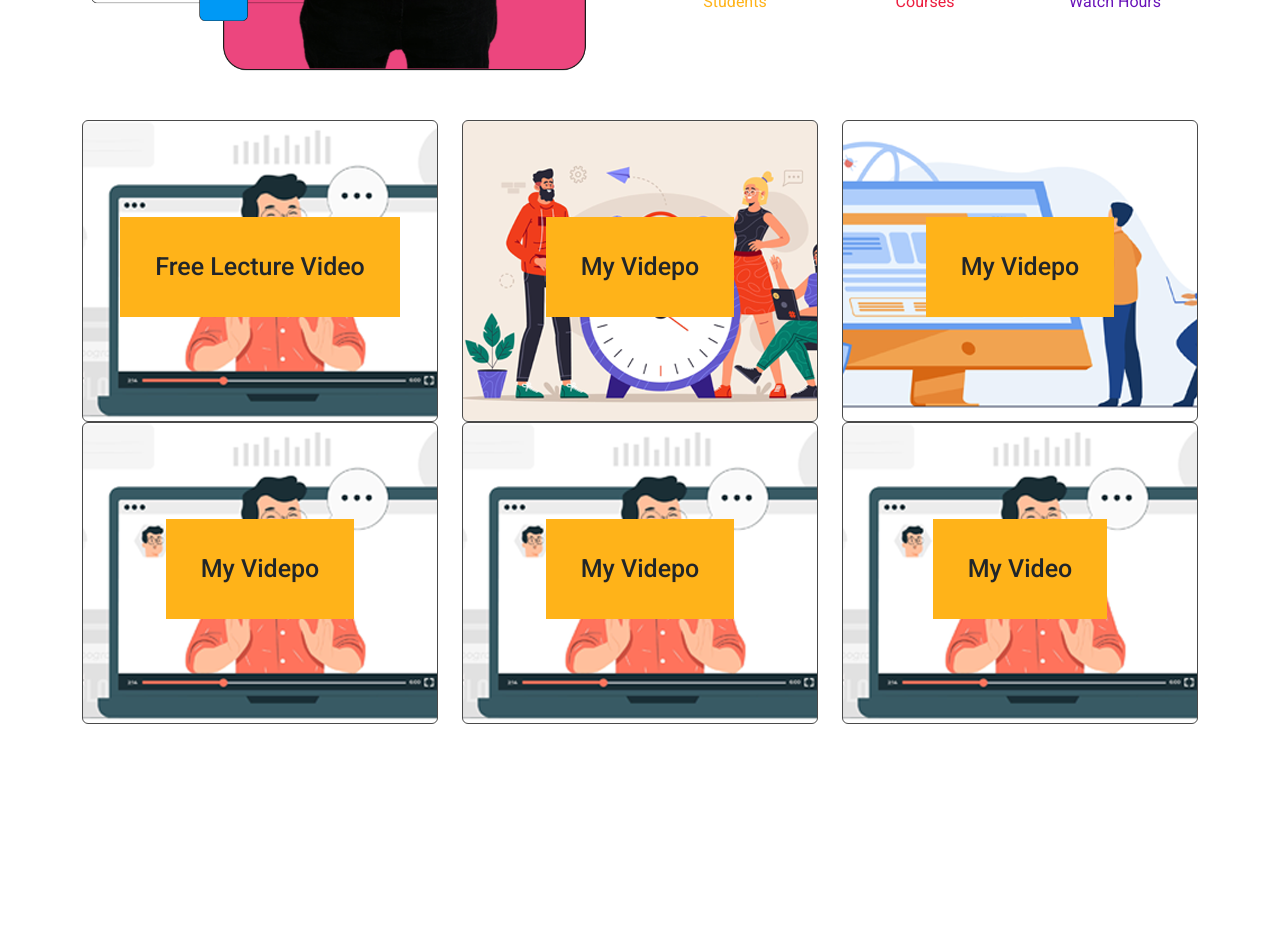
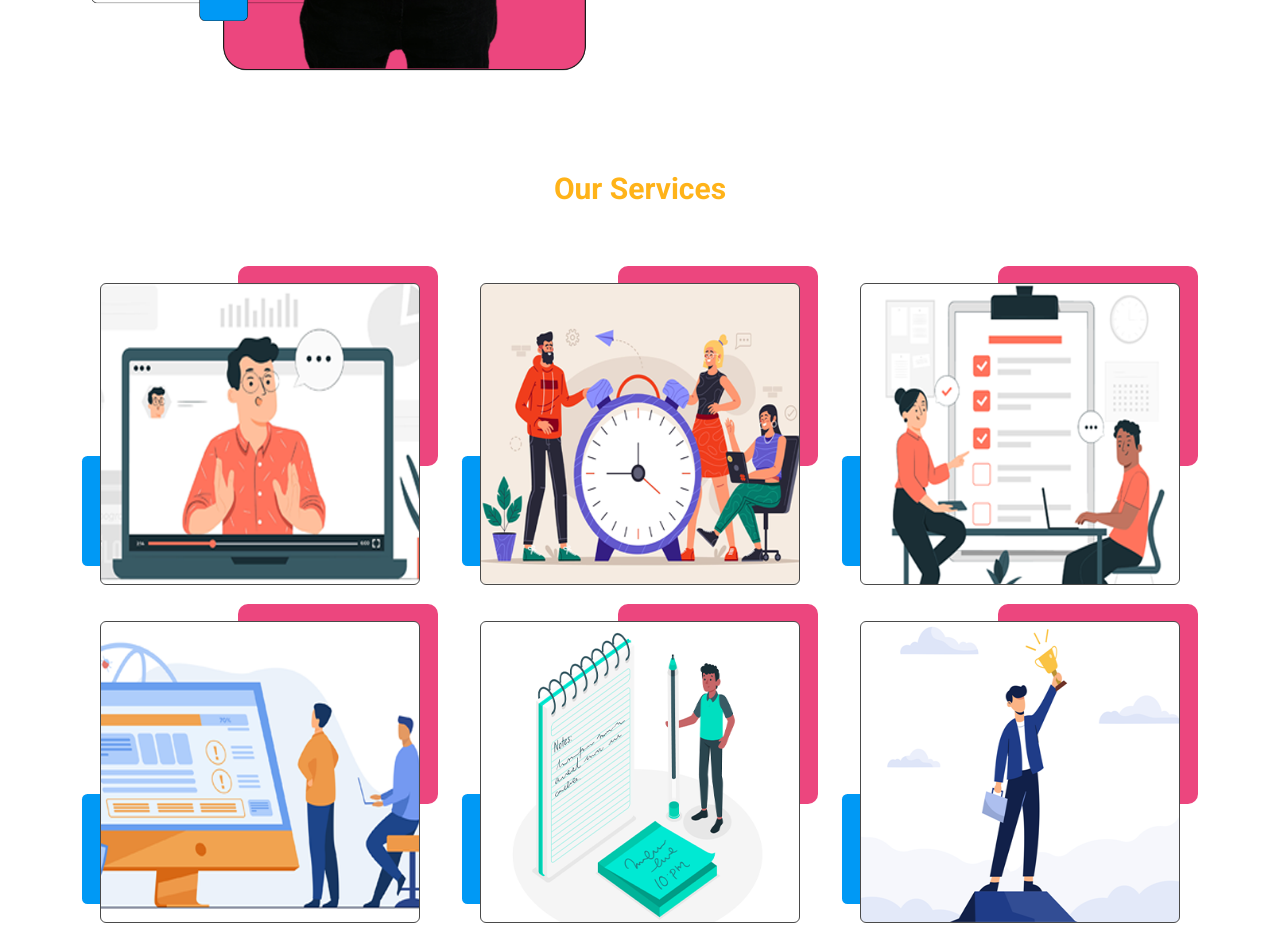
Before and after one commit to AmitShawGit/Mayank_Study_Point_MERN, a React (Create React App) app: page / in a window 1280 px wide. Shown: the part 1140-2080 px from the top of the page. Before the commit the page ends 1864 px from the top, so only its background shows below. Built offline with nearby package versions, Linux system fonts and the light colour scheme.

Commit message:
our services

```diff
--- a/public/index.html
+++ b/public/index.html
@@ -10,34 +10,15 @@
       content="Web site created using create-react-app"
     />
     <link rel="apple-touch-icon" href="%PUBLIC_URL%/logo192.png" />
-    <!--
-      manifest.json provides metadata used when your web app is installed on a
-      user's mobile device or desktop. See https://developers.google.com/web/fundamentals/web-app-manifest/
-    -->
+
     <link rel="manifest" href="%PUBLIC_URL%/manifest.json" />
-    <!--
-      Notice the use of %PUBLIC_URL% in the tags above.
-      It will be replaced with the URL of the `public` folder during the build.
-      Only files inside the `public` folder can be referenced from the HTML.
-
-      Unlike "/favicon.ico" or "favicon.ico", "%PUBLIC_URL%/favicon.ico" will
-      work correctly both with client-side routing and a non-root public URL.
-      Learn how to configure a non-root public URL by running `npm run build`.
-    -->
+    <!--Remix Icon-->
+    <link rel="stylesheet" href="https://cdnjs.cloudflare.com/ajax/libs/remixicon/3.5.0/remixicon.css"/>
     <title>React App</title>
   </head>
   <body>
     <noscript>You need to enable JavaScript to run this app.</noscript>
     <div id="root"></div>
-    <!--
-      This HTML file is a template.
-      If you open it directly in the browser, you will see an empty page.
 
-      You can add webfonts, meta tags, or analytics to this file.
-      The build step will place the bundled scripts into the <body> tag.
-
-      To begin the development, run `npm start` or `yarn start`.
-      To create a production bundle, use `npm run build` or `yarn build`.
-    -->
   </body>
 </html>
--- a/src/components/cards/Cards.jsx
+++ b/src/components/cards/Cards.jsx
@@ -1,13 +1,18 @@
-import React from 'react'
+import React from 'react';
 import Card from 'react-bootstrap/Card';
 import './cards.scss'
-const Cards = ({cardText , bgImg}) => {
+const Cards = ({cardText , bgImg , icon}) => {
   return (
     <>
       <Card  style={{background:`url(${bgImg})`}} className='cards'>
+    <span className="pink-overlay"></span>
       <Card.Body className='card-body'>
-        <Card.Title className='title'>{cardText}</Card.Title>
+        <Card.Title className='title'>
+          <p><i className={`${icon} icon`}></i></p>
+          <p className='text'>{cardText}</p>
+          </Card.Title>
       </Card.Body>
+    <span className="blue-overlay"></span>
     </Card>
     </>
   )
--- a/src/components/cards/cards.scss
+++ b/src/components/cards/cards.scss
@@ -1,11 +1,13 @@
 @import '../../mixins.scss';
+
 
 .cards {
     border: 1px solid $dark !important;
     text-align: center;
-
-    background-position: center;
-    background-size: cover;
+    position: relative !important;
+    background-position: center !important;
+    background-size: 100% 100% !important;
+    margin: 5%;
 
     .card-body {
         display: flex;
@@ -17,7 +19,46 @@
 
     .title {
         background-color: $primary;
-        font-size: 25px;
-        padding: 35px;
+        padding: 15px;
+        border-radius: 10px;
+        display: none;
+        transition: all 0.10s ease;
+        .icon{
+            font-size: 65px;
+        }
+        .text{
+            font-size: 20px;
+        }
+        p{
+            padding: 0;
+            margin: 0;
+        }
     }
+    &:hover .title{
+        display: block;
+    }
+    .pink-overlay {
+        content: "";
+        width: 200px;
+        height: 200px;
+        border-radius: 5%;
+        position: absolute;
+        z-index: -1;
+        background-color: $pink;
+        right: -6%;
+        top: -6%;
+    }
+
+    .blue-overlay {
+        content: "";
+        width: 110px;
+        height: 110px;
+        border-radius: 5%;
+        position: absolute;
+        z-index: -1;
+        background-color: #0099f5;
+        left: -6%;
+        bottom: 18px;
+    }
+
 }
--- a/src/mixins.scss
+++ b/src/mixins.scss
@@ -11,12 +11,14 @@
  $dark:#4a4a4a;
  $pink : #ec467e;
  $blue: #0099f5;
+ $white:#fff;
  .heading{
     font-size: 30px;
     font-weight: bold;
     line-height: 0.84;
     text-align: center;
     color: $primary;
+    padding: 5%;
  }
  .btn-primary{
     background-color: $primary !important;
--- a/src/pages/home/services/Services.jsx
+++ b/src/pages/home/services/Services.jsx
@@ -1,58 +1,70 @@
 import React from 'react'
 import Cards from '../../../components/cards/Cards'
 import ContentWrapper from '../../../components/wrapper/ContentWrapper'
+import './style.scss';
 import { Col, Row } from 'react-bootstrap'
 import freePdf from '../../../assets/service1.png'
 import video from '../../../assets/service2.png';
 import assVid from '../../../assets/service3.png'
+import assignment from '../../../assets/service4.png'
+import  winner from '../../../assets/service5.png'
+import  free from '../../../assets/service6.png'
 const Services = () => {
     let CardDetails = [
         {
             id: 1,
             text: "Free Lecture Video",
             img: freePdf,
-            icon: "",
+            icon: "ri-youtube-line youtube-color",
             route: "/"
         },
         {
             id: 2,
-            text: "My Videpo",
+            text: "Sample Projects",
             img: video,
+            icon:"ri-projector-2-line projector",
             route: "/"
         },
         {
             id: 3,
-            text: "My Videpo",
-            img: assVid,
+            text: "Asignment Video",
+            img: assignment,
+            icon:"ri-folder-video-line assign-video",
             route: "/"
         },
         {
             id: 4,
-            text: "My Videpo",
-            img: freePdf,
+            text: "Assignment",
+            img: assVid,
+            icon:"ri-file-list-2-line service-icon",
             route: "/"
         },
         {
             id: 5,
-            text: "My Videpo",
-            img: freePdf,
+            text: "Free Pdf Notes",
+            img: free,
+            icon:"ri-file-pdf-2-line youtube-color",
             route: "/"
         },
         {
             id: 6,
-            text: "My Video",
-            img: freePdf,
+            text: "Milestones",
+            icon:"ri-medal-line projector",
+            img: winner,
             route: "/"
         },
     ]
     return (
         <>
             <ContentWrapper>
+                <h2 className='heading text-center'>Our Services</h2>
                 <Row>
                     {CardDetails.map(( item) => {
                         return (
                             <Col key={item.id} md={4}>
-                                <Cards bgImg={item.img} cardText={item.text} />
+
+                                <Cards bgImg={item.img} cardText={item.text} icon={item.icon}/>
+
                             </Col>
                         )
                     })}
--- /dev/null
+++ b/src/pages/home/services/style.scss
@@ -0,0 +1,14 @@
+@import "../../../mixins.scss";
+
+.youtube-color{
+    color: #CD201F;
+}
+.projector{
+    color: $white;
+}
+.assign-video{
+    color: $pink;
+}
+.service-icon{
+    color: $blue;
+}
```
